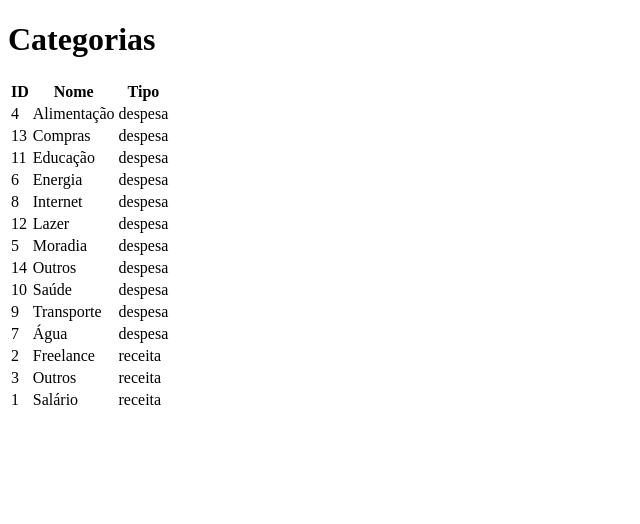
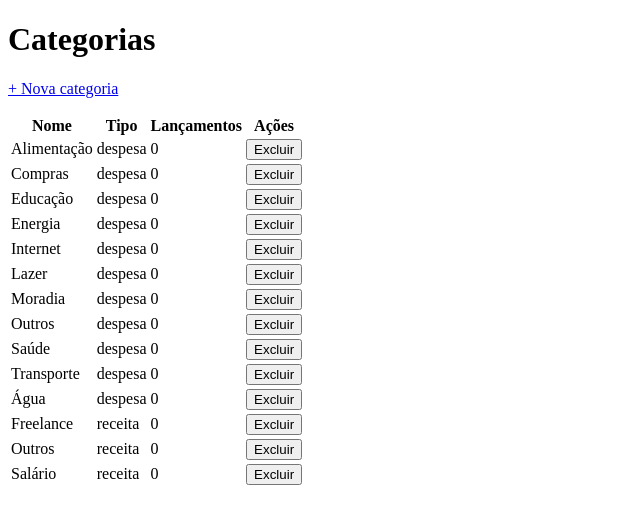
Before and after one commit to erica-luuz/sistema-financeiro, a Flask app: page /categorias in a window 1280 px wide. Shown: the part 26-550 px from the top of the page, without its empty margins (0-640 px from the left). Run offline with Flask 3, Linux system fonts and the light colour scheme; data comes from the database, SQL or seed files in the repository; data that the repository does not hold is empty.

Commit message:
etapa 5: criar e eexcluir categorias

```diff
--- a/app.py
+++ b/app.py
@@ -1,3 +1,5 @@
+import sqlite3
+
 from flask import Flask, render_template, request, redirect, url_for, abort  # traz a classe Flask do pacote flask
 from db import get_db_connection
 
@@ -29,6 +31,22 @@ def buscar_categorias():
     return categorias
 
 
+def buscar_categorias_com_uso():
+    """Devolve as categorias com a quantidade de lançamentos que usam cada uma."""
+    conn = get_db_connection()
+    categorias = conn.execute(
+        """
+        SELECT c.id, c.nome, c.tipo, COUNT(l.id) AS qtd_lancamentos
+        FROM categorias c
+        LEFT JOIN lancamentos l ON l.categoria_id = c.id
+        GROUP BY c.id
+        ORDER BY c.tipo, c.nome
+        """
+    ).fetchall()
+    conn.close()
+    return categorias
+
+
 def tipo_confere_com_categoria(conn, categoria_id, tipo):
     """Regra de negócio: o tipo do lançamento deve ser igual ao tipo da categoria."""
     categoria = conn.execute(
@@ -44,7 +62,65 @@ def dashboard():  # ...o Flask executa esta função...
 
 @app.route("/categorias")
 def categorias():
-    return render_template("categorias.html", categorias=buscar_categorias())
+    return render_template("categorias.html", categorias=buscar_categorias_com_uso())
+
+
+@app.route("/categorias/nova", methods=["GET", "POST"])
+def nova_categoria():
+    if request.method == "POST":
+        nome = request.form["nome"].strip()  # strip() tira espaços do começo e do fim
+        tipo = request.form["tipo"]
+
+        if not nome:
+            return render_template("nova_categoria.html", erro="Informe o nome da categoria.")
+        if tipo not in ("receita", "despesa"):
+            return render_template("nova_categoria.html", erro="Tipo inválido.")
+
+        conn = get_db_connection()
+        try:
+            conn.execute("INSERT INTO categorias (nome, tipo) VALUES (?, ?)", (nome, tipo))
+            conn.commit()
+        except sqlite3.IntegrityError:
+            # O UNIQUE (nome, tipo) do schema recusou: essa categoria já existe
+            erro = f"Já existe uma categoria '{nome}' do tipo {tipo}."
+            return render_template("nova_categoria.html", erro=erro)
+        finally:
+            conn.close()  # o finally roda sempre: com ou sem erro
+
+        return redirect(url_for("categorias"))
+
+    return render_template("nova_categoria.html")
+
+
+@app.route("/categorias/excluir/<int:categoria_id>", methods=["POST"])
+def excluir_categoria(categoria_id):
+    conn = get_db_connection()
+
+    # Regra de negócio: categorias em uso não podem ser excluídas
+    qtd = conn.execute(
+        "SELECT COUNT(*) FROM lancamentos WHERE categoria_id = ?", (categoria_id,)
+    ).fetchone()[0]
+
+    if qtd > 0:
+        conn.close()
+        erro = f"Esta categoria não pode ser excluída: ela é usada em {qtd} lançamento(s)."
+        return render_template(
+            "categorias.html", categorias=buscar_categorias_com_uso(), erro=erro
+        )
+
+    try:
+        conn.execute("DELETE FROM categorias WHERE id = ?", (categoria_id,))
+        conn.commit()
+    except sqlite3.IntegrityError:
+        # Segunda garantia: o ON DELETE RESTRICT do banco também recusa
+        erro = "Esta categoria não pode ser excluída: ela está em uso."
+        return render_template(
+            "categorias.html", categorias=buscar_categorias_com_uso(), erro=erro
+        )
+    finally:
+        conn.close()
+
+    return redirect(url_for("categorias"))
 
 
 @app.route("/lancamentos")
--- a/templates/categorias.html
+++ b/templates/categorias.html
@@ -3,21 +3,34 @@
 {% block titulo %}Categorias{% endblock %}
 
 {% block conteudo %}
-<h1>Categorias</h1>
+    <h1>Categorias</h1>
+
+    <p><a href="{{ url_for('nova_categoria') }}">+ Nova categoria</a></p>
+
+    {% if erro %}
+    <p style="color: red;">{{ erro }}</p>
+    {% endif %}
 
     <table>
         <tr>
-            <th>ID</th>
             <th>Nome</th>
             <th>Tipo</th>
+            <th>Lançamentos</th>
+            <th>Ações</th>
         </tr>
         {% for categoria in categorias %}
         <tr>
-            <td>{{ categoria["id"] }}</td>
             <td>{{ categoria["nome"] }}</td>
             <td>{{ categoria["tipo"] }}</td>
+            <td>{{ categoria["qtd_lancamentos"] }}</td>
+            <td>
+                <form method="post" style="display: inline;"
+                      action="{{ url_for('excluir_categoria', categoria_id=categoria['id']) }}"
+                      onsubmit="return confirm('Excluir esta categoria?');">
+                    <button type="submit">Excluir</button>
+                </form>
+            </td>
         </tr>
         {% endfor %}
     </table>
-
 {% endblock %}
```
Also changed, not shown: templates/nova_categoria.html (added, +29 -0 lines).
